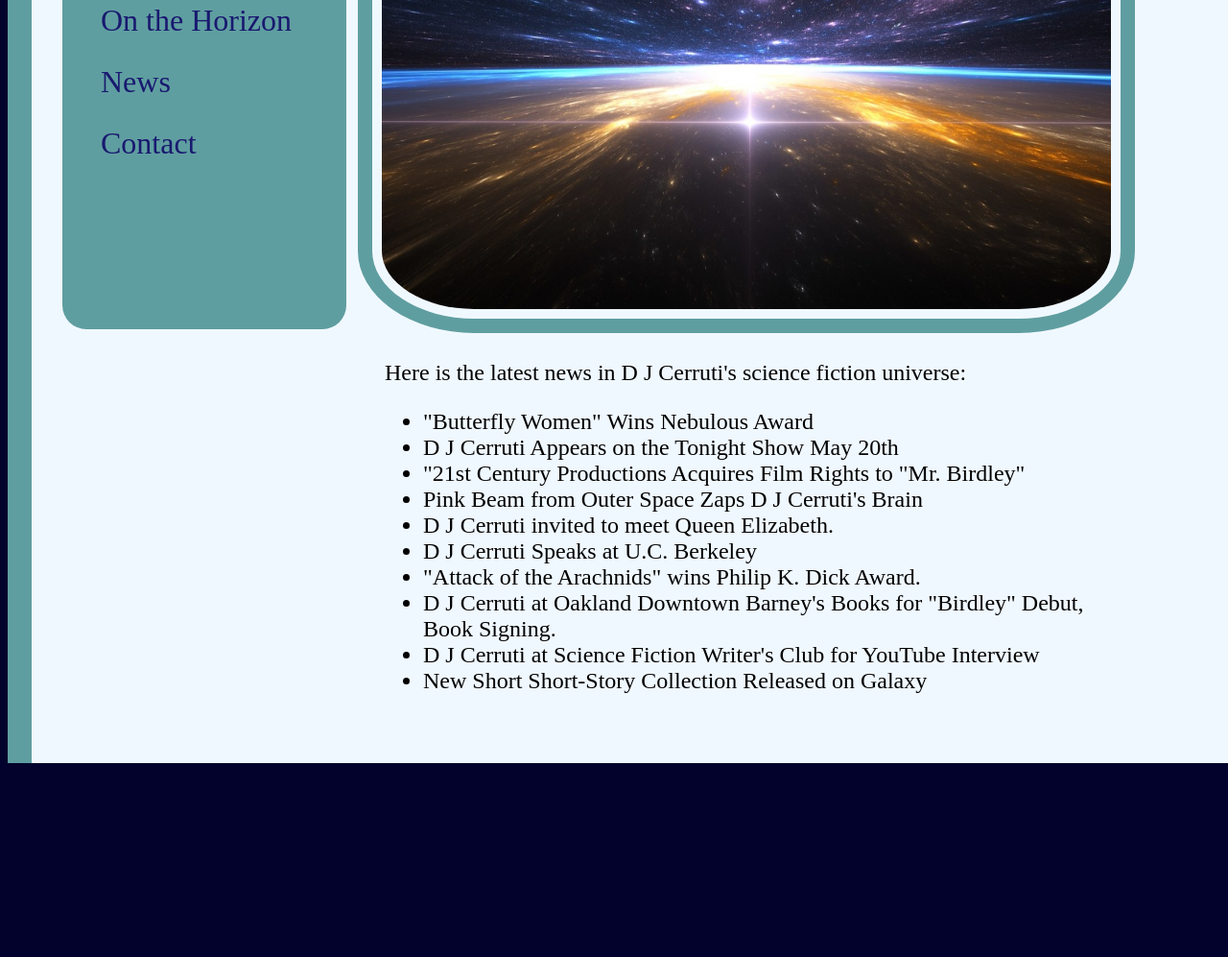
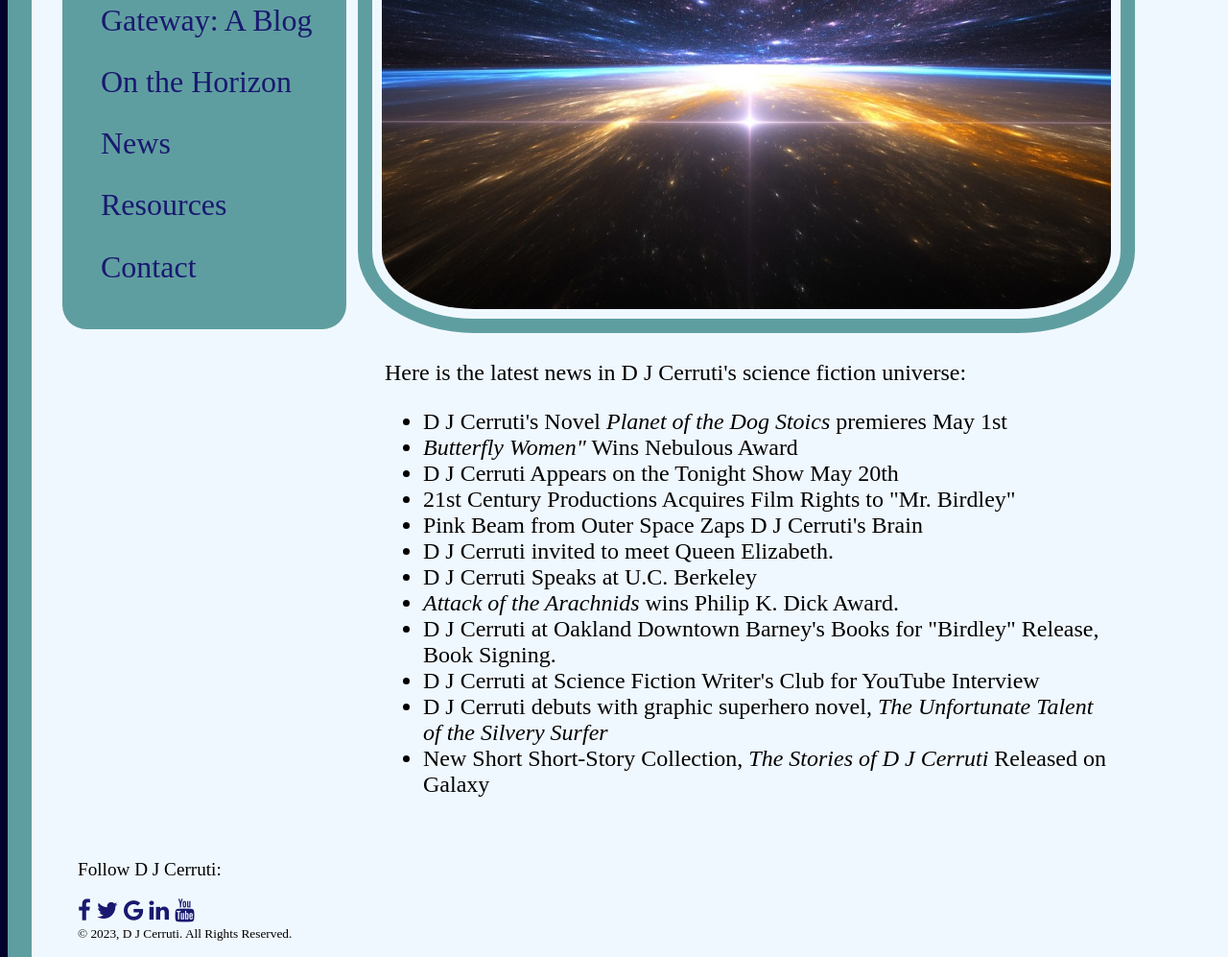
Before and after one commit to DjCerruti/DjCerruti, a plain HTML site: page news.html in a window 1280 px wide. Shown: the part 445-1442 px from the top of the page at 96% size. Before the commit the page ends 1240 px from the top, so only its background shows below. Drawn offline with Linux system fonts and the light colour scheme.

Commit message:
Update news.html

```diff
--- a/news.html
+++ b/news.html
@@ -1,8 +1,11 @@
 <!DOCTYPE html>
+<html lang="en">
+
+<head>
 <meta charset="UTF-8">
-<head>
-<title>D J Cerruti</title>
+<title>D J Cerruti - News</title>
 <link href="dcstyles.css" rel="stylesheet" type="text/css">
+<link rel="stylesheet" href="https://cdnjs.cloudflare.com/ajax/libs/font-awesome/4.7.0/css/font-awesome.min.css">
 </head>
 
 
@@ -13,12 +16,15 @@
         <h1>D J CERRUTI</h1><br><span id="catchphrase">Science Fiction, Fantasy, &amp; Beyond</span>
         <h2>News</h2>
         <nav>
+
             <ul>
                 <li><a href="index.html">Home</a></li>
                 <li><a href="about.html">About</a></li>
                 <li><a href="books.html">Books</a></li>
+                <li><a href="gateway.html">Gateway&colon; A Blog</a></li>
                 <li><a href="horizon.html">On the Horizon</a></li>
                 <li><a href="news.html">News</a></li>
+                <li><a href="resources.html">Resources</a></li>
                 <li><a href="contact.html">Contact</a></li>
 
             </ul>
@@ -27,27 +33,44 @@
 
         </header>
 
+    <main>
+
         <div class="intro">
             <p>Here is the latest news in D J Cerruti's science fiction universe:</p>
            <ul>
-               <li>"Butterfly Women" Wins Nebulous Award</li>
+               <li>D J Cerruti's Novel <cite>Planet of the Dog Stoics</cite> premieres May 1st</li>
+               <li><cite>Butterfly Women"</cite> Wins Nebulous Award</li>
                <li>D J Cerruti Appears on the Tonight Show May 20th</li>
-               <li>"21st Century Productions Acquires Film Rights to "Mr. Birdley"</li>
+               <li>21st Century Productions Acquires Film Rights to "Mr. Birdley"</li>
                <li>Pink Beam from Outer Space Zaps D J Cerruti's Brain</li>
                <li>D J Cerruti invited to meet Queen Elizabeth.</li>
                <li>D J Cerruti Speaks at U.C. Berkeley</li>
-               <li>"Attack of the Arachnids" wins Philip K. Dick Award.</li>
-               <li>D J Cerruti at Oakland Downtown Barney's Books for "Birdley" Debut, Book Signing.</li>
+               <li><cite>Attack of the Arachnids</cite> wins Philip K. Dick Award.</li>
+               <li>D J Cerruti at Oakland Downtown Barney's Books for "Birdley" Release, Book Signing.</li>
                <li>D J Cerruti at Science Fiction Writer's Club for YouTube Interview</li>
-               <li>New Short Short-Story Collection Released on Galaxy</li>
+               <li>D J Cerruti debuts with graphic superhero novel, <cite>The Unfortunate Talent of the Silvery Surfer</cite></li>
+               <li>New Short Short-Story Collection, <cite>The Stories of D J Cerruti</cite> Released on Galaxy</li>
 
            </ul>
 
         </div>
 
+    </main>
 
+        <footer>
+            <p>Follow D J Cerruti:</p>
 
+		    <div class="icon-bar">
+                <a href="#" class="facebook"><i class="fa fa-facebook"></i></a>
+				<a href="#" class="twitter"><i class="fa fa-twitter"></i></a>
+				<a href="#" class="google"><i class="fa fa-google"></i></a>
+				<a href="#" class="linkedin"><i class="fa fa-linkedin"></i></a>
+				<a href="#" class="youtube"><i class="fa fa-youtube"></i></a>
+            </div>
+            <small>&copy; 2023, D J Cerruti. All Rights Reserved. </small>
+        </footer>
 
 
         </div>
 </body>
+</html>
```
